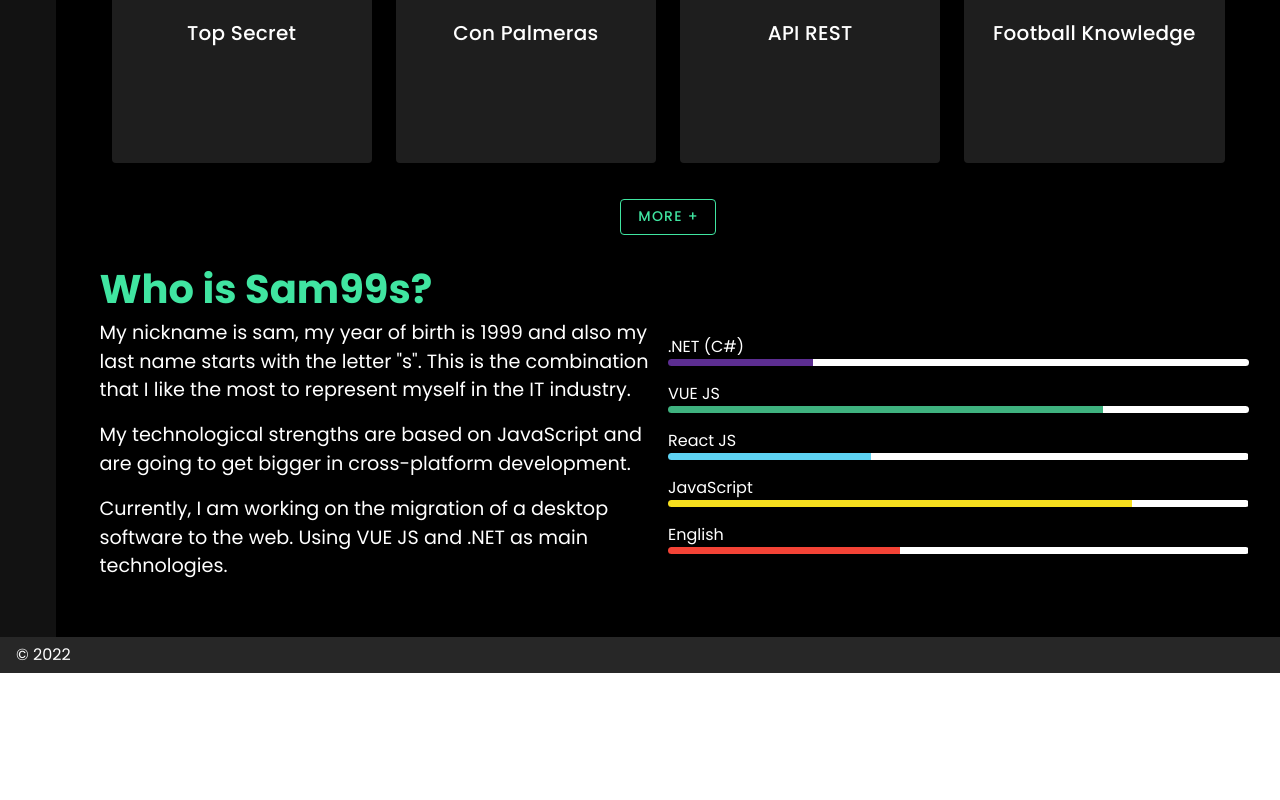
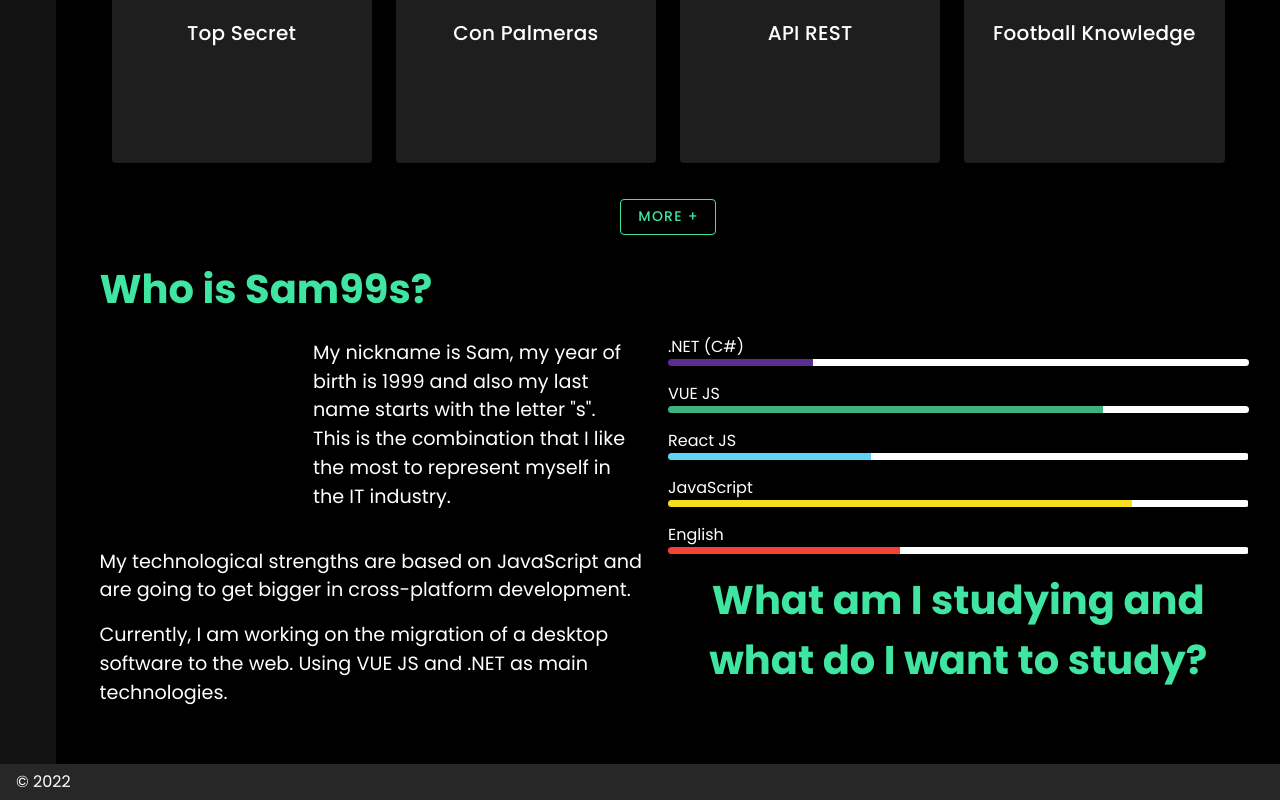
Before and after one commit to sam99s/portfolioNuxt, a Nuxt app: page / in a window 1280 px wide. Shown: the part 864-1664 px from the top of the page. Before the commit the page ends 1537 px from the top, so only its background shows below. Built offline with nearby package versions, Linux system fonts and the light colour scheme.

Commit message:
myself :hammer:

```diff
--- a/layouts/myself.vue
+++ b/layouts/myself.vue
@@ -3,11 +3,18 @@
     <h2>Who is Sam99s?</h2>
     <v-row>
       <v-col cols="12" md="6">
+        <v-row class="d-flex">
+          <v-col cols="12" md="4">
+            <v-img src="/sam99ss.png"></v-img>
+          </v-col>
+          <v-col cols="12" md="8" class="d-flex align-center px-8">
             <p>
-          My nickname is sam, my year of birth is 1999 and also my last name
-          starts with the letter "s". This is the combination that I like the
-          most to represent myself in the IT industry.
+              My nickname is Sam, my year of birth is 1999 and also my last name
+              starts with the letter "s". This is the combination that I like
+              the most to represent myself in the IT industry.
             </p>
+          </v-col>
+        </v-row>
         <p>
           My technological strengths are based on JavaScript and are going to
           get bigger in cross-platform development.
@@ -74,6 +81,11 @@
           ></v-progress-linear>
         </v-row>
 
+        <v-row>
+          <h2 class="text-center">What am I studying and what do I want to study?</h2>
+        </v-row>
+
+
       </v-col>
     </v-row>
   </v-container>
@@ -89,14 +101,14 @@ export default {
       vuejs: 75,
       reactjs: 35,
       javascript: 80,
-      english: 40
+      english: 40,
     };
   },
 };
 </script>
 
 <style scoped>
-p{
-  font-size: 1.2em;
+p {
+  font-size: 1.2rem;
 }
 </style>
```
Also changed, not shown: static/sam99ss.png (added). Lines whose indentation alone changed are shown as unchanged.
